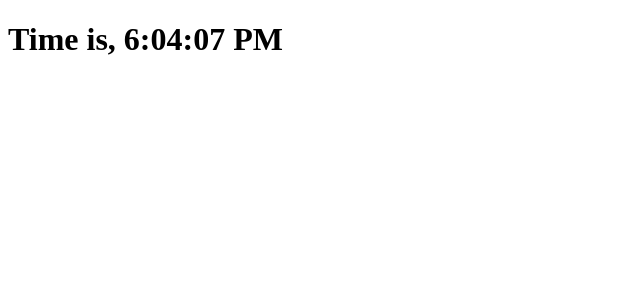
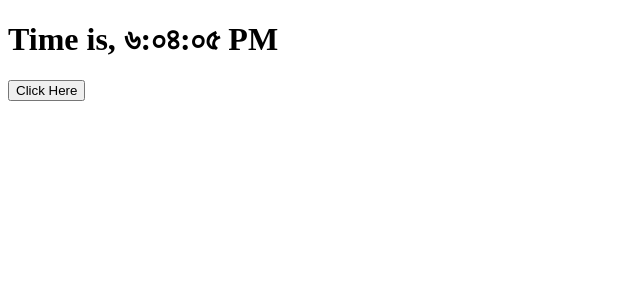
Before and after one commit to sagarhasan273/React, a React (Create React App) app: page / in a window 1280 px wide. Shown: the top 300 px of the page, without its empty margins (0-640 px from the left). Built offline with nearby package versions, Linux system fonts and the light colour scheme.

Commit message:
using bind

```diff
--- a/src/Components/Clock.js
+++ b/src/Components/Clock.js
@@ -1,15 +1,15 @@
+/* eslint-disable react/sort-comp */
 /* eslint-disable react/destructuring-assignment */
-/* eslint-disable react/sort-comp */
 import React from 'react';
 
 class Clock extends React.Component {
   constructor(props) {
     super(props);
-    this.state = { date: new Date() };
+    this.state = { date: new Date(), locale: 'bn-BD' };
   }
 
   FormatTimeString() {
-    return this.state.date.toLocaleTimeString();
+    return this.state.date.toLocaleTimeString(this.state.locale);
   }
 
   componentDidMount() {
@@ -26,10 +26,17 @@ class Clock extends React.Component {
     clearInterval(this.timerID);
   }
 
+  handleLocale = () => {
+    this.setState({
+      locale: 'en-US',
+    });
+  };
+
   render() {
     return (
       <div>
         <h1>Time is, {this.FormatTimeString()}</h1>
+        <button type="button" onClick={this.handleLocale.bind(this)}>Click Here</button>
       </div>
     );
   }
```
